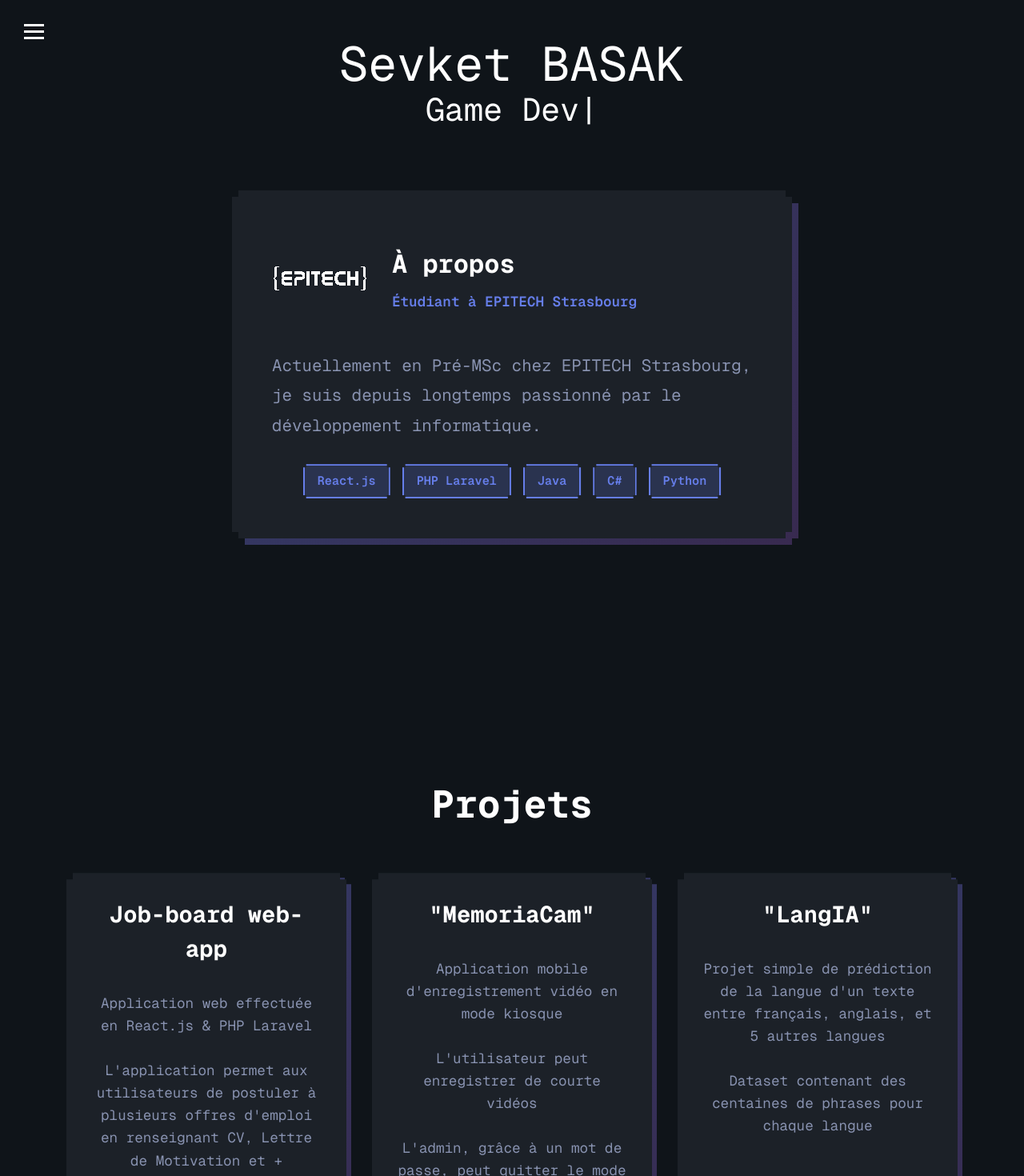
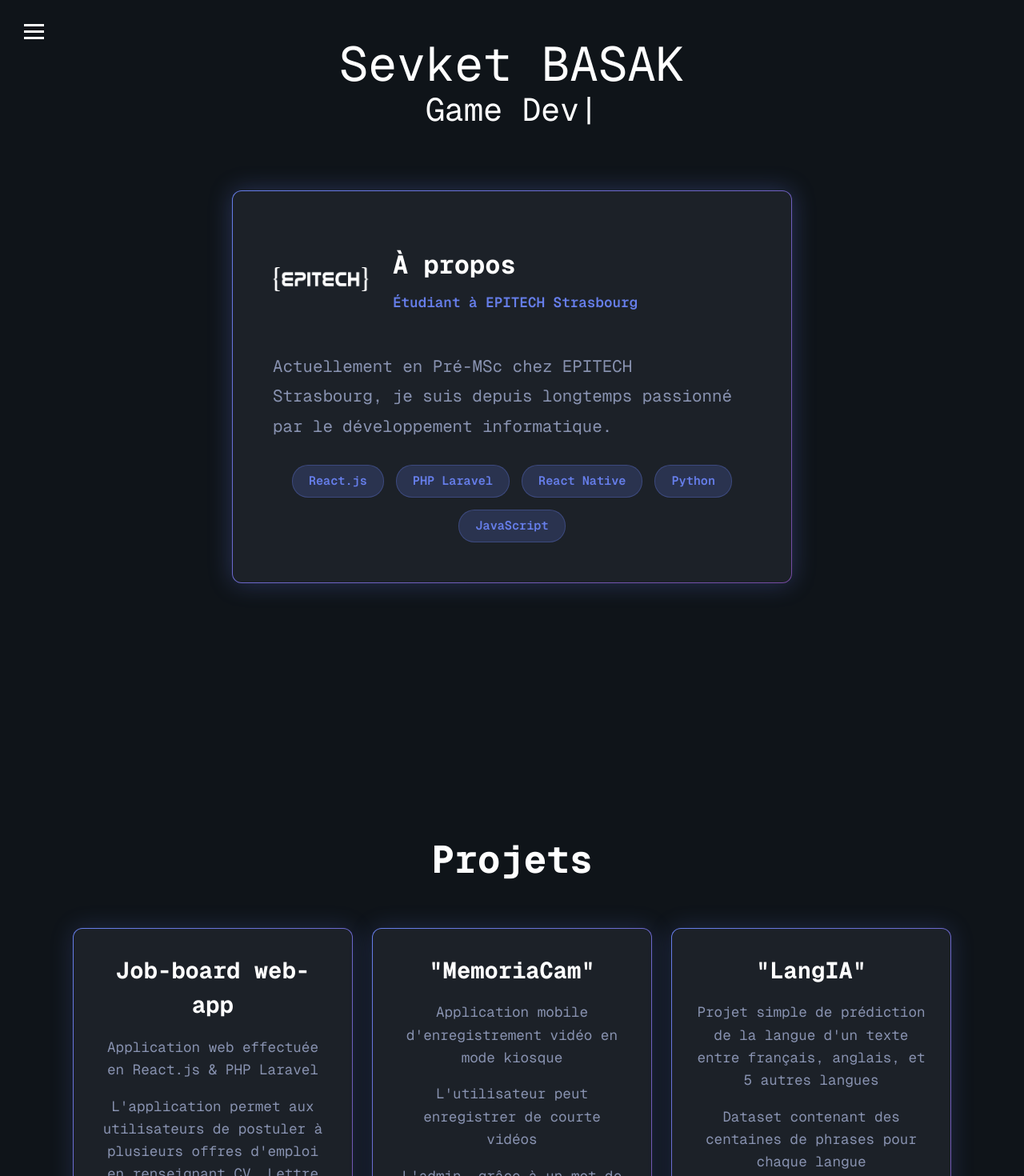
Before and after one commit to sevketbasak/Portfolio, a React (Vite) app: page / in a window 1280 px wide. Shown: the top 1470 px of the page at 80% size. Built offline with nearby package versions, Linux system fonts and the light colour scheme.

Commit message:
Reverted pixelated changes

```diff
--- a/src/pages/Home.jsx
+++ b/src/pages/Home.jsx
@@ -32,16 +32,19 @@ function Home() {
           </div>
 
           <div className="card-container">
-            <div className="pixel-card-wrapper">
             <Card
-                className="pixel-card"
               style={{
                 maxWidth: "700px",
                 padding: "50px",
                 backgroundColor: "#1c2128",
                 color: "white",
-                  border: "none",
-                  position: "relative",
+                borderRadius: "12px",
+                border: "1px solid transparent",
+                backgroundImage:
+                  "linear-gradient(#1c2128, #1c2128), linear-gradient(135deg, #667eea, #764ba2)",
+                backgroundOrigin: "border-box",
+                backgroundClip: "padding-box, border-box",
+                boxShadow: "0 0 30px rgba(102, 126, 234, 0.3)",
                 animation: "slideInLeft 0.8s ease-out 2s both",
               }}
             >
@@ -93,8 +96,8 @@ function Home() {
                   color: "#8892b0",
                 }}
               >
-                  Actuellement en Pré-MSc chez EPITECH Strasbourg, je suis
-                  depuis longtemps passionné par le développement informatique.
+                Actuellement en Pré-MSc chez EPITECH Strasbourg, je suis depuis
+                longtemps passionné par le développement informatique.
               </p>
               <div
                 style={{
@@ -105,14 +108,13 @@ function Home() {
                   justifyContent: "center",
                 }}
               >
-                  <span className="pixel-tag">React.js</span>
-                  <span className="pixel-tag">PHP Laravel</span>
-                  <span className="pixel-tag">Java</span>
-                  <span className="pixel-tag">C#</span>
-                  <span className="pixel-tag">Python</span>
+                <span style={styles.tag}>React.js</span>
+                <span style={styles.tag}>PHP Laravel</span>
+                <span style={styles.tag}>React Native</span>
+                <span style={styles.tag}>Python</span>
+                <span style={styles.tag}>JavaScript</span>
               </div>
             </Card>
-            </div>
           </div>
         </div>
       </section>
@@ -122,8 +124,7 @@ function Home() {
           <h2 className="section-title">Projets</h2>
 
           <div className="projects-grid">
-            <div className="pixel-wrapper">
-              <Card className="project-card pixel-effect">
+            <Card className="project-card">
               <h3 className="project-title">Job-board web-app</h3>
               <p className="project-description">
                 Application web effectuée en React.js & PHP Laravel
@@ -137,10 +138,8 @@ function Home() {
                 contrat
               </p>
             </Card>
-            </div>
 
-            <div className="pixel-wrapper">
-              <Card className="project-card pixel-effect">
+            <Card className="project-card">
               <h3 className="project-title">"MemoriaCam"</h3>
               <p className="project-description">
                 Application mobile d'enregistrement vidéo en mode kiosque
@@ -155,10 +154,8 @@ function Home() {
                 indésirables
               </p>
             </Card>
-            </div>
 
-            <div className="pixel-wrapper">
-              <Card className="project-card pixel-effect">
+            <Card className="project-card">
               <h3 className="project-title">"LangIA"</h3>
               <p className="project-description">
                 Projet simple de prédiction de la langue d'un texte entre
@@ -170,124 +167,25 @@ function Home() {
             </Card>
           </div>
         </div>
-        </div>
       </section>
-      <style>{`
-@keyframes fadeIn {
-  from { opacity: 0; }
-  to { opacity: 1; }
+      <style>{`@keyframes fadeIn {
+  from {
+    opacity: 0;
+  }
+  to {
+    opacity: 1;
+  }
 }
 
 @keyframes slideInLeft {
-  from { opacity: 0; transform: translateX(-30px); }
-  to { opacity: 1; transform: translateX(0); }
+  from {
+    opacity: 0;
+    transform: translateX(-30px);
   }
-
-.pixel-clip {
-  clip-path: polygon(
-    0 8px, 8px 8px, 8px 0,
-    calc(100% - 8px) 0, calc(100% - 8px) 8px, 100% 8px,
-    100% calc(100% - 8px), calc(100% - 8px) calc(100% - 8px), calc(100% - 8px) 100%,
-    8px 100%, 8px calc(100% - 8px), 0 calc(100% - 8px)
-  );
+  to {
+    opacity: 1;
+    transform: translateX(0);
   }
-
-.pixel-wrapper {
-  position: relative;
-  display: flex;
-  width: 100%;
-  max-width: 350px;
-}
-
-.pixel-wrapper::before {
-  content: '';
-  position: absolute;
-  top: 6px;
-  left: 6px;
-  right: -6px;
-  bottom: -6px;
-  background: linear-gradient(135deg, #667eea, #764ba2);
-  opacity: 0.4;
-  z-index: -1;
-  clip-path: polygon(
-    0 8px, 8px 8px, 8px 0,
-    calc(100% - 8px) 0, calc(100% - 8px) 8px, 100% 8px,
-    100% calc(100% - 8px), calc(100% - 8px) calc(100% - 8px), calc(100% - 8px) 100%,
-    8px 100%, 8px calc(100% - 8px), 0 calc(100% - 8px)
-  );
-}
-
-.pixel-effect {
-  image-rendering: pixelated;
-  border-radius: 0 !important;
-  border: none !important;
-  clip-path: polygon(
-    0 8px, 8px 8px, 8px 0,
-    calc(100% - 8px) 0, calc(100% - 8px) 8px, 100% 8px,
-    100% calc(100% - 8px), calc(100% - 8px) calc(100% - 8px), calc(100% - 8px) 100%,
-    8px 100%, 8px calc(100% - 8px), 0 calc(100% - 8px)
-  );
-  position: relative;
-  z-index: 1;
-  width: 100%;
-}
-
-.pixel-card-wrapper {
-  position: relative;
-  display: inline-block;
-}
-
-.pixel-card-wrapper::before {
-  content: '';
-  position: absolute;
-  top: 8px;
-  left: 8px;
-  right: -8px;
-  bottom: -8px;
-  background: linear-gradient(135deg, #667eea, #764ba2);
-  opacity: 0.4;
-  z-index: -1;
-  clip-path: polygon(
-    0 8px, 8px 8px, 8px 0,
-    calc(100% - 8px) 0, calc(100% - 8px) 8px, 100% 8px,
-    100% calc(100% - 8px), calc(100% - 8px) calc(100% - 8px), calc(100% - 8px) 100%,
-    8px 100%, 8px calc(100% - 8px), 0 calc(100% - 8px)
-  );
-}
-
-.pixel-card {
-  image-rendering: pixelated;
-  border-radius: 0 !important;
-  border: 4px solid;
-  border-image: linear-gradient(135deg, #667eea, #764ba2) 1;
-  clip-path: polygon(
-    0 8px, 8px 8px, 8px 0,
-    calc(100% - 8px) 0, calc(100% - 8px) 8px, 100% 8px,
-    100% calc(100% - 8px), calc(100% - 8px) calc(100% - 8px), calc(100% - 8px) 100%,
-    8px 100%, 8px calc(100% - 8px), 0 calc(100% - 8px)
-  );
-  position: relative;
-  z-index: 1;
-}
-
-.pixel-tag {
-  padding: 8px 16px;
-  background-color: rgba(102, 126, 234, 0.2);
-  color: #667eea;
-  font-size: 0.95rem;
-  font-weight: 600;
-  border: 2px solid #667eea;
-  image-rendering: pixelated;
-  border-radius: 0;
-  clip-path: polygon(
-    0 4px, 4px 4px, 4px 0,
-    calc(100% - 4px) 0, calc(100% - 4px) 4px, 100% 4px,
-    100% calc(100% - 4px), calc(100% - 4px) calc(100% - 4px), calc(100% - 4px) 100%,
-    4px 100%, 4px calc(100% - 4px), 0 calc(100% - 4px)
-  );
-  display: inline-block;
-  position: relative;
-  box-shadow: 3px 3px 0 rgba(102, 126, 234, 0.3);
 }
 
 #main-content {
@@ -336,25 +234,30 @@ html {
 }
 
 .projects-grid {
-  display: grid;
-  grid-template-columns: repeat(auto-fit, minmax(320px, 350px));
+  display: flex;
   justify-content: center;
-  gap: 2rem;
+  gap: 1.5rem;
+  flex-wrap: wrap;
 }
 
 .project-card {
-  width: 100%;
-  height: 100%;
+  max-width: 350px;
   padding: 30px;
   background-color: #1c2128;
   color: white;
+  border-radius: 12px;
+  border: 1px solid transparent;
+  background-image: linear-gradient(#1c2128, #1c2128),
+    linear-gradient(135deg, #667eea, #764ba2);
+  background-origin: border-box;
+  background-clip: padding-box, border-box;
+  box-shadow: 0 0 30px rgba(102, 126, 234, 0.2);
   transition: all 0.3s ease;
-  display: flex;
-  flex-direction: column;
 }
 
 .project-card:hover {
-  transform: translateY(-5px);
+  transform: translateY(-10px);
+  box-shadow: 0 0 40px rgba(102, 126, 234, 0.2);
 }
 
 .project-title {
@@ -364,7 +267,7 @@ html {
 }
 
 .project-description {
-  margin-bottom: 10px;
+  margin-bot: 10px;
   font-size: 1.1rem;
   line-height: 1.6;
   text-align: center;
@@ -375,4 +278,16 @@ html {
   );
 }
 
+const styles = {
+  tag: {
+    padding: "8px 20px",
+    backgroundColor: "rgba(102, 126, 234, 0.2)",
+    color: "#667eea",
+    borderRadius: "20px",
+    fontSize: "0.95rem",
+    fontWeight: "600",
+    border: "1px solid rgba(102, 126, 234, 0.3)",
+  },
+};
+
 export default Home;
```
Lines whose indentation alone changed are shown as unchanged.
